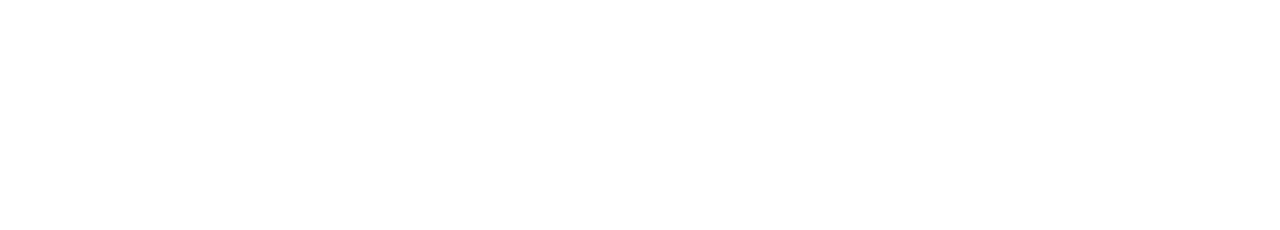
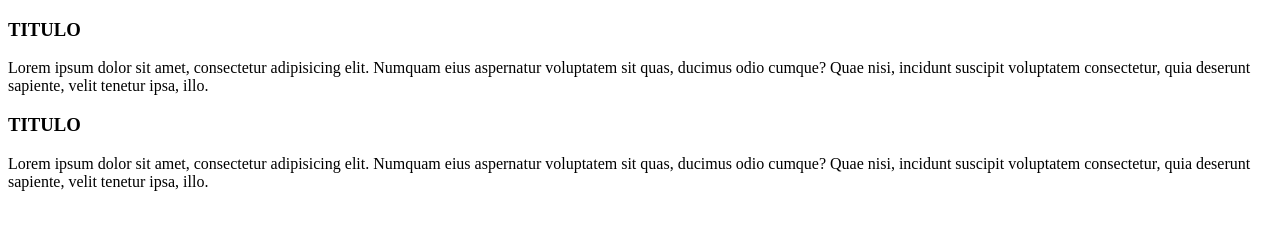
Before and after one commit to flopydeleon/Prueba_Workshop3, a plain HTML site: page index.html in a window 1280 px wide. Drawn offline with Linux system fonts and the light colour scheme.

Commit message:
agregamos articulos

```diff
--- a/index.html
+++ b/index.html
@@ -6,5 +6,21 @@
 </head>
 <body>
 
+	<section>
+		<article>
+
+				<h1>	TITULO </h1>
+				<p>	 	Lorem ipsum dolor sit amet, consectetur adipisicing elit. Numquam eius aspernatur voluptatem sit quas, ducimus odio cumque? Quae nisi, incidunt suscipit voluptatem consectetur, quia deserunt sapiente, velit tenetur ipsa, illo.</p>
+
+		</article>
+
+		<article>
+
+				<h1>	TITULO </h1>
+				<p>	 	Lorem ipsum dolor sit amet, consectetur adipisicing elit. Numquam eius aspernatur voluptatem sit quas, ducimus odio cumque? Quae nisi, incidunt suscipit voluptatem consectetur, quia deserunt sapiente, velit tenetur ipsa, illo.</p>
+
+		</article>
+
+	</section>
 </body>
 </html>
```
